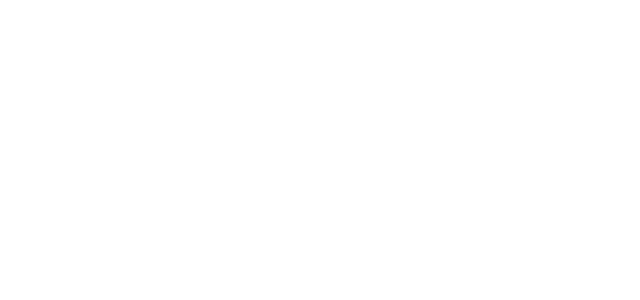
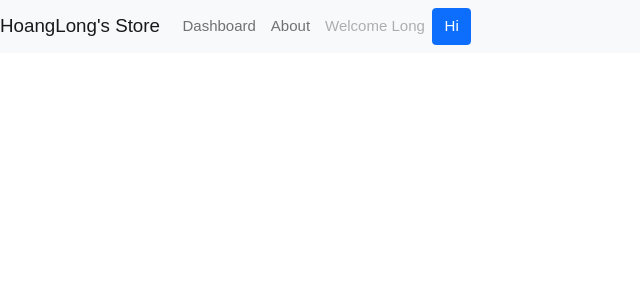
Before and after one commit to vodoanhoanglong/Project_Shopping_Cart_MERN, a React (Create React App) app in the folder client/: page / in a window 1280 px wide. Shown: the top 300 px of the page, without its empty margins (0-640 px from the left). Built offline with nearby package versions, Linux system fonts and the light colour scheme.

Commit message:
Add tag Nav

```diff
--- a/client/src/App.css
+++ b/client/src/App.css
@@ -0,0 +1,40 @@
+/* Default */
+body, html {
+    font-family: Arial,sans-serif;
+    font-size: 15px;
+    color: #666;
+    height: 100%;
+    background-color: #fff;
+    -webkit-box-sizing: border-box;
+    -moz-box-sizing: border-box;
+    box-sizing: border-box;
+}
+
+html {
+    display: block;
+    box-sizing: border-box;
+    font-family: sans-serif;
+    line-height: 1.15;
+    -webkit-text-size-adjust: 100%;
+    -ms-text-size-adjust: 100%;
+    -ms-overflow-style: scrollbar;
+    -webkit-tap-highlight-color: transparent;
+}
+
+*, *:before, *:after {
+    margin: 0;
+    padding: 0;
+    -webkit-box-sizing: border-box;
+    -moz-box-sizing: border-box;
+    box-sizing: border-box;
+}
+
+*, ::after, ::before {
+    box-sizing: inherit;
+}
+
+/* Customize */
+
+.NavbarMenu{
+    color:red;
+}
--- a/client/src/App.js
+++ b/client/src/App.jsx
@@ -1,12 +1,12 @@
 import "./App.css";
 import { BrowserRouter as Router, Route, Switch } from "react-router-dom";
-import Home from "./views/Home";
+import NavbarMenu from "./components/layout/NavbarMenu";
 
 function App() {
   return (
     <Router>
       <Switch>
-        <Route exact path="/" component={Home} />
+        <NavbarMenu />
       </Switch>
     </Router>
   );
--- /dev/null
+++ b/client/src/components/layout/NavbarMenu.jsx
@@ -0,0 +1,41 @@
+import React from "react";
+import { Navbar, Nav, Button } from "react-bootstrap";
+import { Link } from "react-router-dom";
+
+const NavbarMenu = () => {
+  return (
+    <Navbar expand="lg" bg="light" variant="light" className="NavbarMenu">
+      <Navbar.Brand className="font-weight-bolder text-black">
+        HoangLong's Store
+      </Navbar.Brand>
+      <Navbar.Toggle arial-controls="basic-navbar-nav" />
+      <Navbar.Collapse id="basic-navbar-nav">
+        <Nav className="mr-auto">
+          <Nav.Link
+            className="font-weight-bolder text-black"
+            to="/dashboard"
+            as={Link}
+          >
+            Dashboard
+          </Nav.Link>
+          <Nav.Link
+            className="font-weight-bolder text-black"
+            to="/about"
+            as={Link}
+          >
+            About
+          </Nav.Link>
+        </Nav>
+
+        <Nav>
+          <Nav.Link className="font-weight-bolder text-black" disabled>
+            Welcome Long
+          </Nav.Link>
+          <Button>Hi</Button>
+        </Nav>
+      </Navbar.Collapse>
+    </Navbar>
+  );
+};
+
+export default NavbarMenu;
--- a/client/src/index.js
+++ b/client/src/index.js
@@ -1,5 +1,6 @@
 import React from "react";
 import ReactDOM from "react-dom";
+import "bootstrap/dist/css/bootstrap.min.css";
 import "./index.css";
 import App from "./App";
 
--- a/client/src/views/Home.js
+++ /dev/null
@@ -1,7 +0,0 @@
-import React from "react";
-
-const Home = () => {
-  return <div></div>;
-};
-
-export default Home;
```
Also changed, not shown: 1 other file (tests, documents, lock files or other folders).
